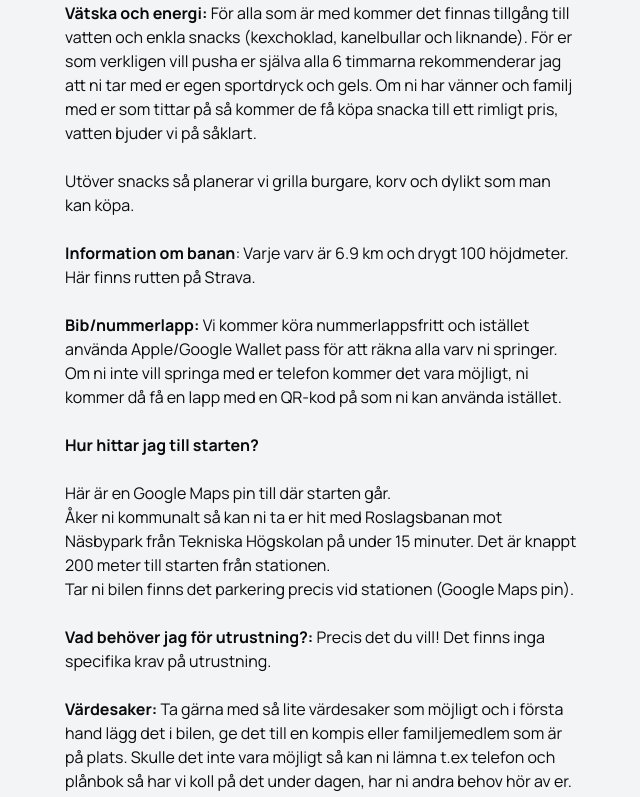
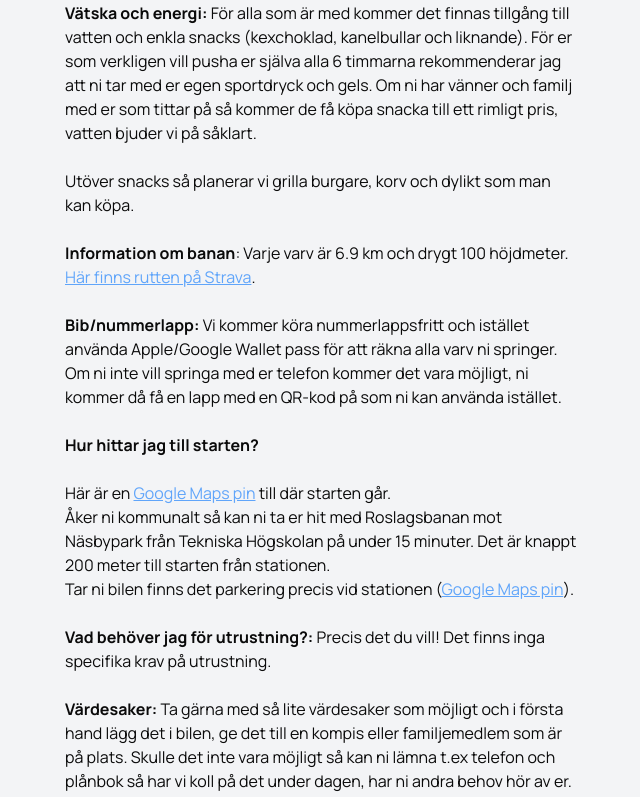
Before and after one commit to buren/altorpultra.se, a Next.js app: page /info in a window 1280 px wide. Shown: the part 491-1288 px from the top of the page, without its empty margins (319-959 px from the left). Built offline with nearby package versions, Linux system fonts and the light colour scheme.

Commit message:
:lipstick:

```diff
--- a/src/app/info/page.tsx
+++ b/src/app/info/page.tsx
@@ -21,15 +21,15 @@ export default function Info() {
               <br />
               <p>Utöver snacks så planerar vi grilla burgare, korv och dylikt som man kan köpa.</p>
               <br />
-              <p><strong>Information om banan</strong>: Varje varv är 6.9 km och drygt 100 höjdmeter. <a href="https://www.strava.com/routes/3337146615650736332">Här finns rutten på Strava</a>.</p>
+              <p><strong>Information om banan</strong>: Varje varv är 6.9 km och drygt 100 höjdmeter. <a className="underline text-blue-400" href="https://www.strava.com/routes/3337146615650736332">Här finns rutten på Strava</a>.</p>
               <br />
               <p><strong>Bib/nummerlapp:</strong> Vi kommer köra nummerlappsfritt och istället använda Apple/Google Wallet pass för att räkna alla varv ni springer. Om ni inte vill springa med er telefon kommer det vara möjligt, ni kommer då få en lapp med en QR-kod på som ni kan använda istället.</p>
               <br />
               <p><strong>Hur hittar jag till starten?</strong></p>
               <br />
-              <p>Här är en <a href="https://maps.app.goo.gl/W14VxkKt3ajJaBgKA">Google Maps pin</a> till där starten går. </p>
+              <p>Här är en <a className="underline text-blue-400" href="https://maps.app.goo.gl/W14VxkKt3ajJaBgKA">Google Maps pin</a> till där starten går. </p>
               <p>Åker ni kommunalt så kan ni ta er hit med Roslagsbanan mot Näsbypark från Tekniska Högskolan på under 15 minuter. Det är knappt 200 meter till starten från stationen.</p>
-              <p>Tar ni bilen finns det parkering precis vid stationen (<a href="https://maps.app.goo.gl/UBk2QJHDFteU7duH9">Google Maps pin</a>).</p>
+              <p>Tar ni bilen finns det parkering precis vid stationen (<a className="underline text-blue-400" href="https://maps.app.goo.gl/UBk2QJHDFteU7duH9">Google Maps pin</a>).</p>
               <br />
               <p><strong>Vad behöver jag för utrustning?:</strong> Precis det du vill! Det finns inga specifika krav på utrustning.</p>
               <br />
```
